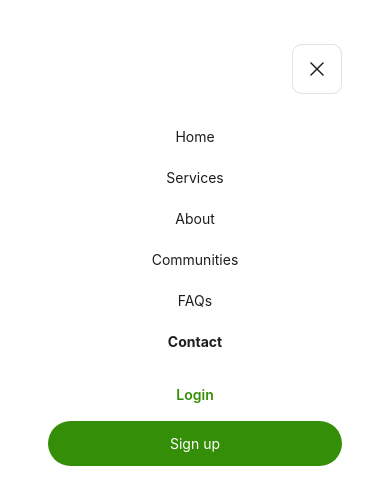
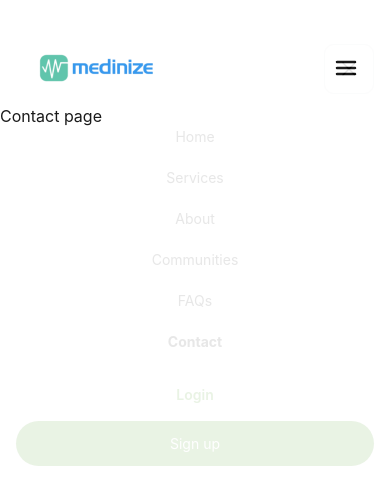
Before and after one commit to Medinize-Health-Limited/medinize-landing, a React (Create React App) app: page /contact in a window 390 px wide. Both pictures are taken after a click on the picture 346 px from the left and 68 px from the top of the page. Shown: the top 504 px of the page. Built offline with nearby package versions, Linux system fonts and the light colour scheme; a web font is replaced by a local one.

Commit message:
side-nav

```diff
--- a/src/components/Header/Header.css
+++ b/src/components/Header/Header.css
@@ -37,7 +37,7 @@
   right: 0;
   background-color: white;
   height: 100vh;
-  /* opacity: 0.1; */
+  opacity: 0.1;
 };
 
 @media screen and (min-width: 600px) {
--- a/src/components/Header/Header.js
+++ b/src/components/Header/Header.js
@@ -67,7 +67,7 @@ const navItem = [
                 <div>{children}</div>
             </div>
 
-            <div className= {isToggled ? 'md:hidden block side-nav pt-3 w-[100%] px-12 mx-auto' : 'hidden'}>
+            <div className= {isToggled ? 'md:hidden block side-nav pt-3 w-[100%] px-4 mx-auto' : 'hidden'}>
                     <div className='flex flex-row justify-between items-center'>
                         <span></span>
                         <img className= {isToggled ? 'block' : 'hidden'} src="./images/close.png" onClick={showSideNav}/>
```
